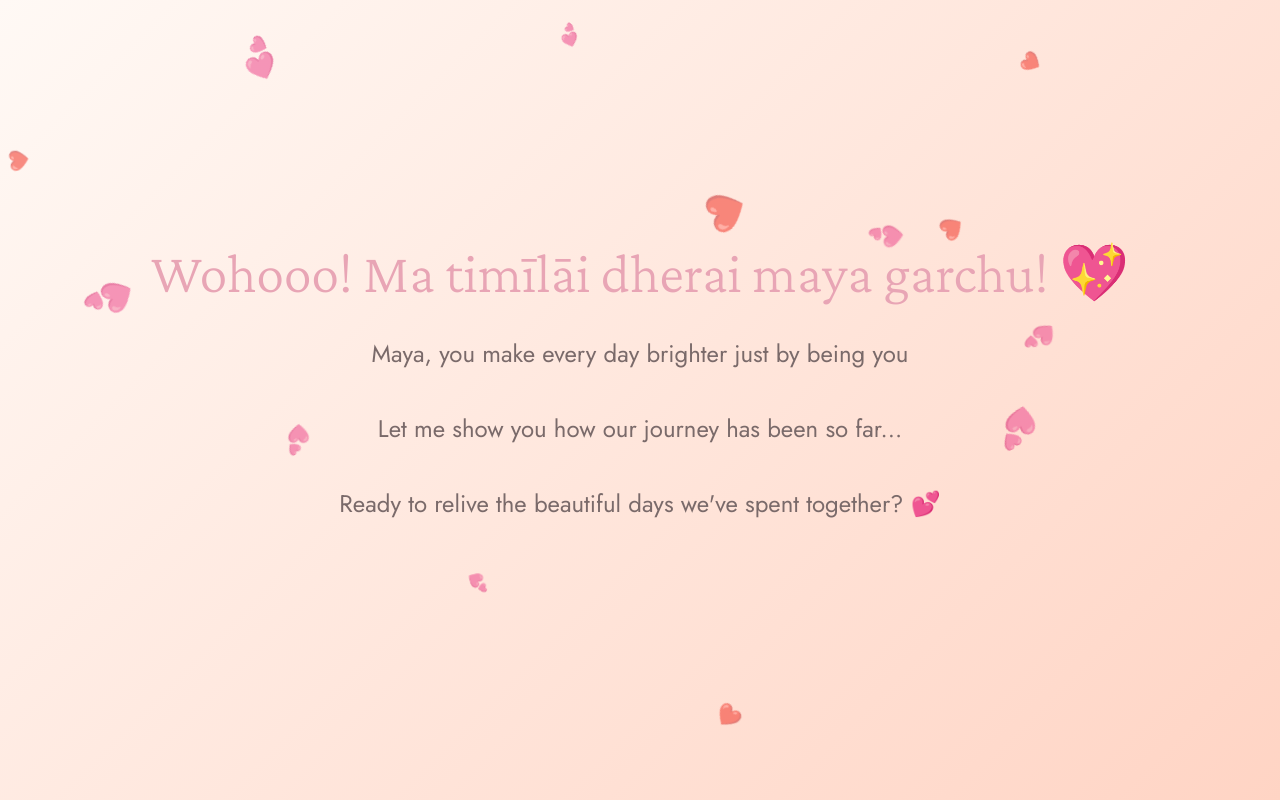
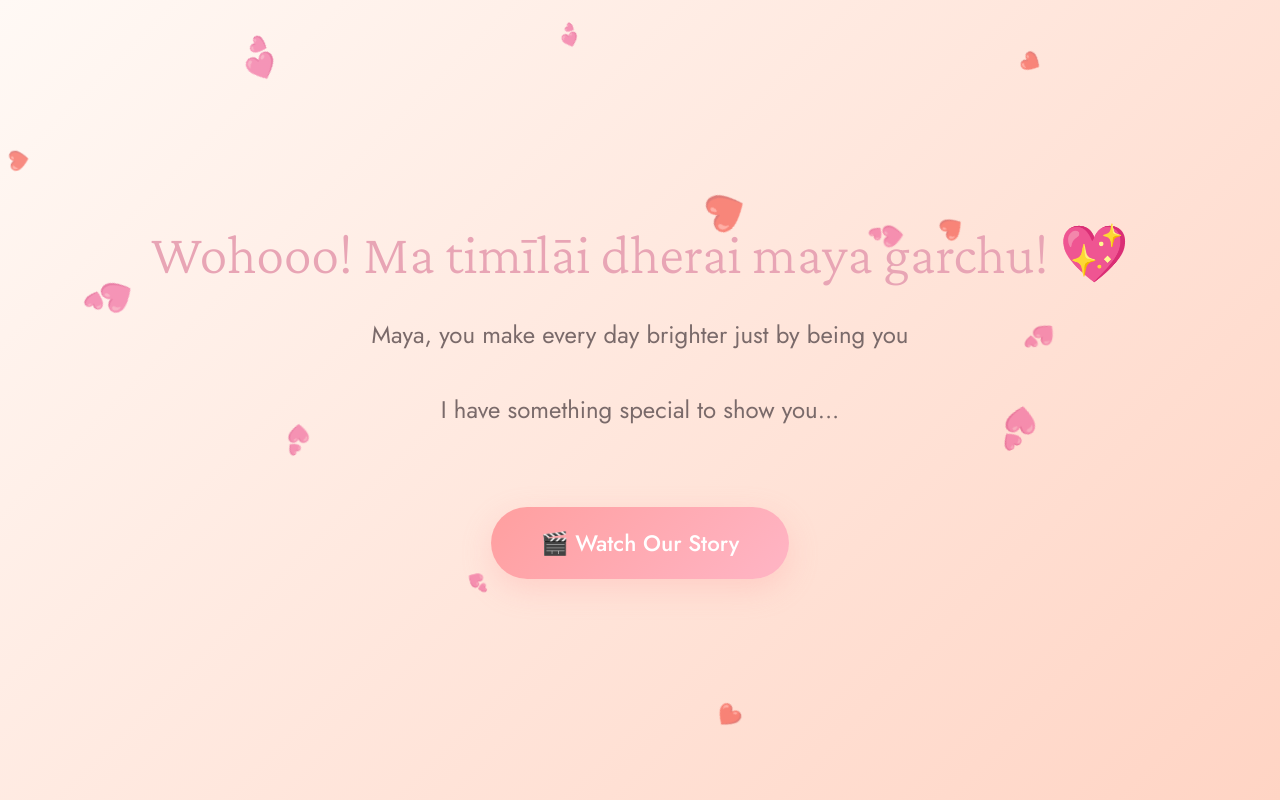
Before and after one commit to Satyarr/Proj_SL, a plain HTML site: page index.html in a window 1280 px wide. Both pictures are taken after a click on the button "YES". Drawn offline with nearby package versions, Linux system fonts and the light colour scheme.

Commit message:
Add files via upload

```diff
--- a/index.html
+++ b/index.html
@@ -568,15 +568,15 @@
         <div>
             <h1 class="love-message">Wohooo! Ma timīlāi dherai maya garchu! 💖</h1>
             <p class="love-subtitle">Maya, you make every day brighter just by being you</p>
-            <p class="love-subtitle" style="animation-delay: 2.0s;">Let me show you how our journey has been so far...</p>
-            <p class="love-subtitle" style="animation-delay: 5.0s;">Ready to relive the beautiful days we've spent together? 💕</p>
+            <p class="love-subtitle" style="animation-delay: 1.5s;">I have something special to show you...</p>
+            <button class="btn btn-yes" onclick="goToVideo()" style="margin-top: 40px; animation: fadeIn 1s ease-out 3s backwards;">🎬 Watch Our Story</button>
         </div>
     </div>
 
     <!-- Video Page -->
     <div class="page video-page" id="videoPage">
         <div class="video-container">
-            <video id="loveVideo" controls controlsList="nodownload" playsinline preload="metadata">
+            <video id="loveVideo" controls controlsList="nodownload" playsinline preload="auto">
                 <source src="https://github.com/Satyarr/Proj_SL/releases/download/v1.0/Video3.mp4" type="video/mp4">
                 Your browser does not support the video tag.
             </video>
@@ -826,11 +826,10 @@
             }
         }
 
-        // Yes button click - updated to go to video page
+        // Yes button click - updated to show love message
         function selectYes() {
             const questionPage = document.getElementById('questionPage');
             const loveMessagePage = document.getElementById('loveMessagePage');
-            const videoPage = document.getElementById('videoPage');
 
             // Create heart burst
             const heartsContainer = document.getElementById('heartsContainer');
@@ -855,27 +854,22 @@
             if (questionPage) questionPage.classList.remove('active');
             if (loveMessagePage) loveMessagePage.classList.add('active');
 
-            // After 5 seconds, transition to video page
-            setTimeout(() => {
-                if (loveMessagePage) loveMessagePage.classList.remove('active');
-                if (videoPage) videoPage.classList.add('active');
+            // Start preloading video in background
+            if (loveVideo) {
+                loveVideo.load(); // Start loading video
+            }
+        }
 
-                // Try to autoplay video
-                if (loveVideo && videoLoading) {
-                    videoLoading.classList.add('show');
+        // Go to video page button
+        function goToVideo() {
+            const loveMessagePage = document.getElementById('loveMessagePage');
+            const videoPage = document.getElementById('videoPage');
 
-                    // Wait a bit for page transition, then play
-                    setTimeout(() => {
-                        loveVideo.play().then(() => {
-                            if (videoLoading) videoLoading.classList.remove('show');
-                        }).catch((error) => {
-                            // Autoplay was prevented, user will need to click play
-                            if (videoLoading) videoLoading.classList.remove('show');
-                            console.log('Autoplay prevented:', error);
-                        });
-                    }, 500);
-                }
-            }, 5000);
+            // Transition to video page
+            if (loveMessagePage) loveMessagePage.classList.remove('active');
+            if (videoPage) videoPage.classList.add('active');
+
+            // Video is already loaded, user can click play when ready
         }
     </script>
 </body>
```
